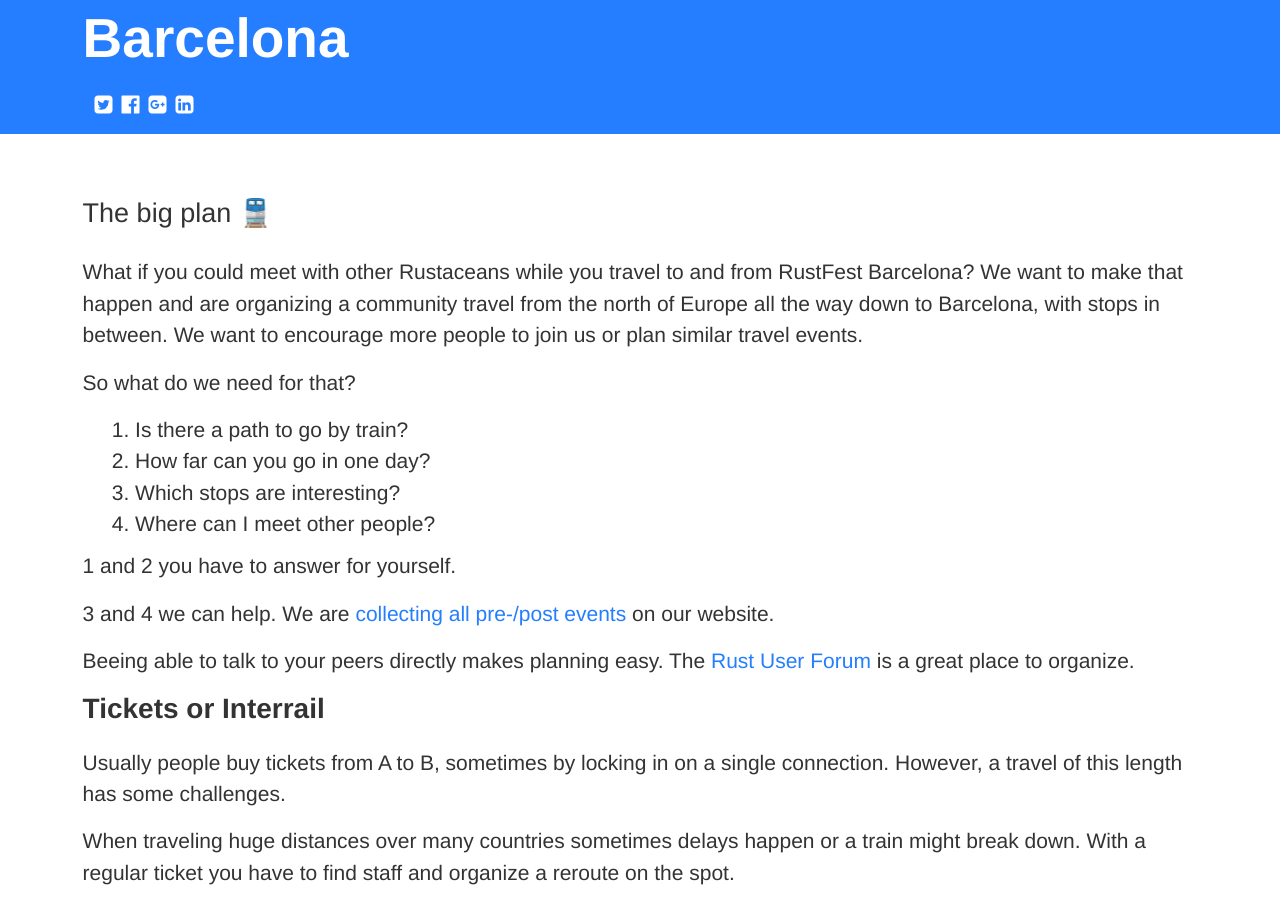
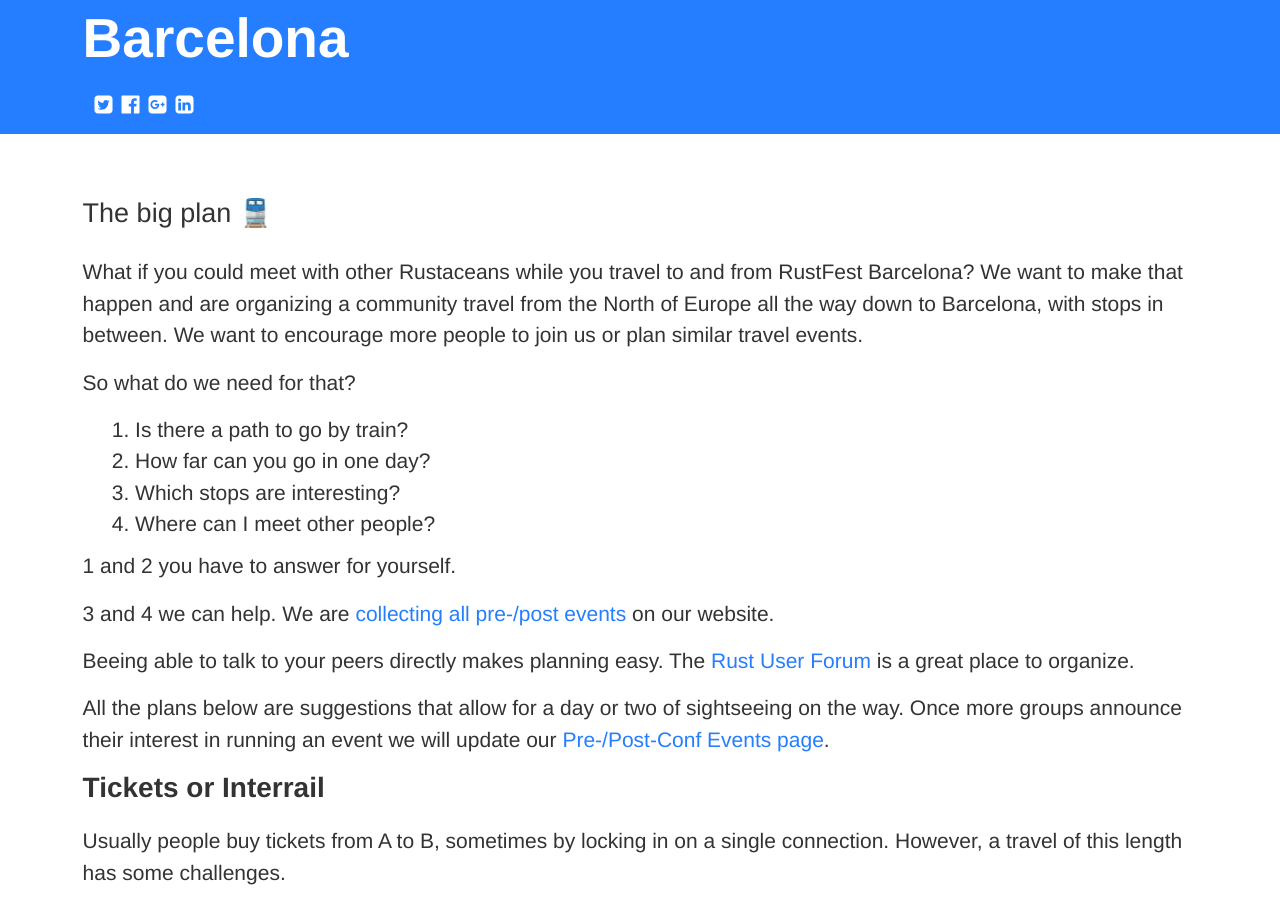
Before and after one commit to RustFestEU/blog.rustfest.eu, a Jekyll site: the page built from _posts/2019-08-14-pre-post-conf-events-sustainable-train-travels.md, in a window 1280 px wide and 900 px high, scrolled down 277 px. Built offline with Jekyll 4.4.1, drawn with Linux system fonts in a browser that asks for light colours; some of the changed text lies outside the part shown.

Commit message:
Sync URLs

```diff
--- a/_posts/2019-08-14-pre-post-conf-events-sustainable-train-travels.md
+++ b/_posts/2019-08-14-pre-post-conf-events-sustainable-train-travels.md
@@ -9,7 +9,7 @@
 ## The big plan 🚆
 
 What if you could meet with other Rustaceans while you travel to and from RustFest Barcelona?
-We want to make that happen and are organizing a community travel from the north of Europe all the way down to Barcelona, with stops in between.
+We want to make that happen and are organizing a community travel from the North of Europe all the way down to Barcelona, with stops in between.
 We want to encourage more people to join us or plan similar travel events.
 
 So what do we need for that?
@@ -21,10 +21,13 @@
 
 1 and 2 you have to answer for yourself.
 
-3 and 4 we can help. We are [collecting all pre-/post events](https://barcelona.rustfest.eu/pre_post_events/) on our website.
+3 and 4 we can help. We are [collecting all pre-/post events](https://barcelona.rustfest.eu/pre_post_conf_events/) on our website.
 
 Beeing able to talk to your peers directly makes planning easy.
 The [Rust User Forum](https://users.rust-lang.org/c/community) is a great place to organize.
+
+All the plans below are suggestions that allow for a day or two of sightseeing on the way.
+Once more groups announce their interest in running an event we will update our [Pre-/Post-Conf Events page](https://barcelona.rustfest.eu/pre_post_conf_events/).
 
 ### Tickets or Interrail
 
@@ -76,7 +79,7 @@
 
 ## The travel to Barcelona
 
-Now let us look at some examples:
+Now let us look at some examples we came up as a guidline:
 
 ### Within Spain
 
@@ -108,7 +111,7 @@
 {:.layout-auto}
 |              City               |    Day    | Departure | Arrival |                                           Notes                                           |
 | ------------------------------- | --------- | --------- | ------- | ----------------------------------------------------------------------------------------- |
-| Gothenburg, SE                  | Wednesday | 08:55     | 12:28   | Swing by the office before and grab a laptop and a coffee to go.                          |
+| Gothenburg, SE                  | Wednesday | 08:55     | 12:28   | Grab a laptop, something to ead and drink to go and meet the others in the train.         |
 | Kopenhagen, DK                  | Wednesday | 12:52     | 18:02   | Via Fredericia st.                                                                        |
 | Hamburg, DE                     | Wednesday | 18:02     |         | Here we could have a meetup in Hamburg, probably best with food.                          |
 | Hamburg, DE                     | Wednesday | 21:02     | 07:54   | Now we can fade out the day and rest.                                                     |
@@ -120,6 +123,7 @@
 | Barcelona Sants, ES             | Thursday  |           | 22:44   | 🎉 Hurray, we made it.                                                                     |
 
 The NightJet 471 from Berlin rolls directly to Zürich.
+It is the connection I used to get to and from the first RustFest in 2016.
 
 
 ### From the East
```
